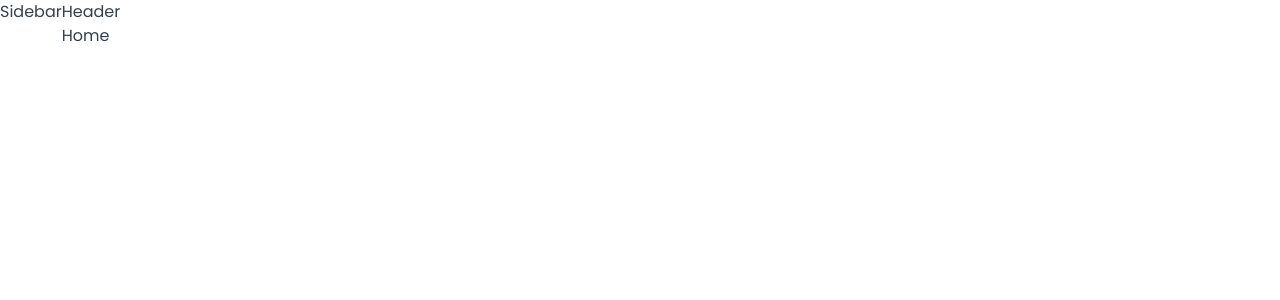
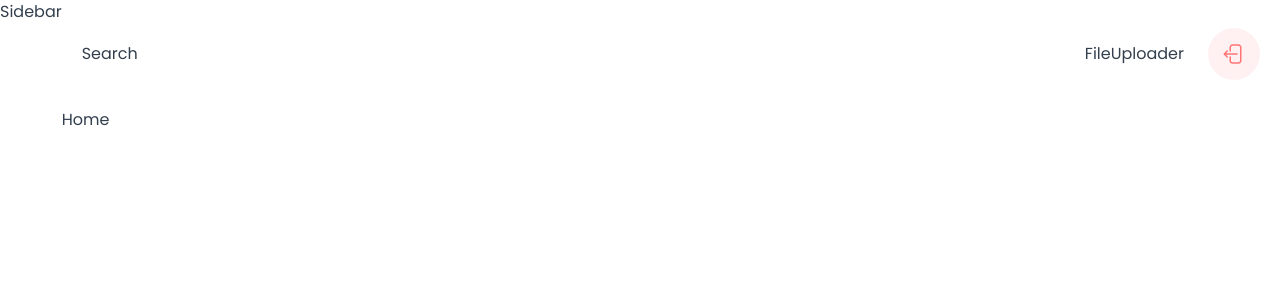
Before and after one commit to luanddt/cloud-storage-platform, a Next.js app: page / in a window 1280 px wide. Shown: the top 300 px of the page. Built offline with nearby package versions, Linux system fonts and the light colour scheme.

Commit message:
update header

```diff
--- /dev/null
+++ b/components/FileUploader.tsx
@@ -0,0 +1,7 @@
+const FileUploader = () => {
+  return (
+    <div>FileUploader</div>
+  );
+};
+
+export default FileUploader;
--- a/components/Header.tsx
+++ b/components/Header.tsx
@@ -1,6 +1,33 @@
+import Image from "next/image";
+import { Button } from "@/components/ui/button";
+import Search from "@/components/Search";
+import FileUploader from "@/components/FileUploader";
+
 const Header = () => {
   return (
-    <div>Header</div>
+    <header className="bg-background p-5 lg:py-7 sm:flex-between hidden">
+      <Search />
+
+      <div className="flex-center gap-6">
+        <FileUploader />
+
+        <form>
+          <Button
+            type="submit"
+            variant="logout"
+            size="logout"
+          >
+            <Image
+              src="/assets/icons/logout.svg"
+              alt="Logout"
+              width={24}
+              height={24}
+              className="object-contain"
+            />
+          </Button>
+        </form>
+      </div>
+    </header>
   );
 };
 
--- /dev/null
+++ b/components/Search.tsx
@@ -0,0 +1,7 @@
+const Search = () => {
+  return (
+    <div>Search</div>
+  );
+};
+
+export default Search;
--- a/components/ui/button.tsx
+++ b/components/ui/button.tsx
@@ -20,12 +20,14 @@ const buttonVariants = cva(
         ghost:
           "hover:bg-accent hover:text-accent-foreground dark:hover:bg-accent/50",
         link: "text-primary hover:text-primary/80 hover:underline",
+        logout: "bg-primary/10 hover:bg-primary/20"
       },
       size: {
         default: "has-[>svg]:px-3",
         sm: "h-8 rounded-md gap-1.5 px-3 has-[>svg]:px-2.5",
         lg: "h-10 rounded-md px-6 has-[>svg]:px-4",
         icon: "size-9",
+        logout: "p-3.5"
       },
     },
     defaultVariants: {
```
Also changed, not shown: public/assets/icons/logout.svg (added).
